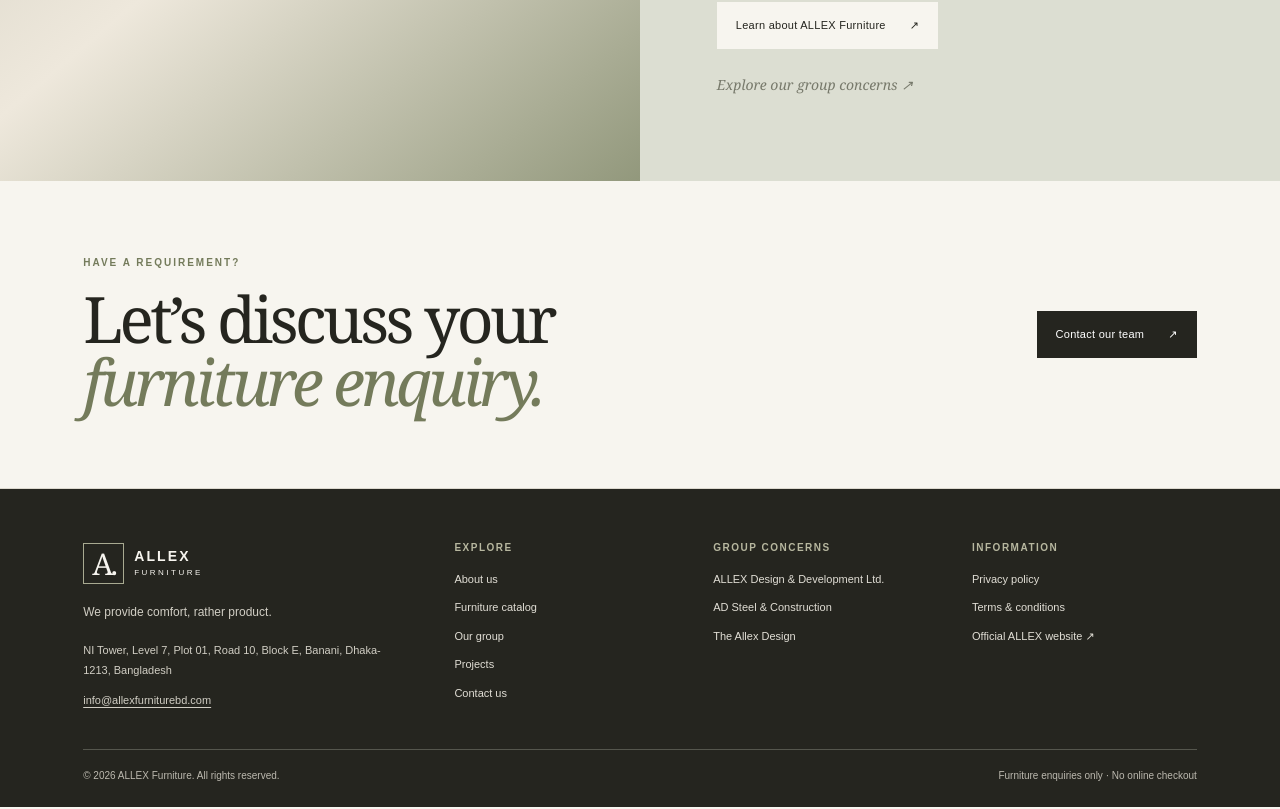
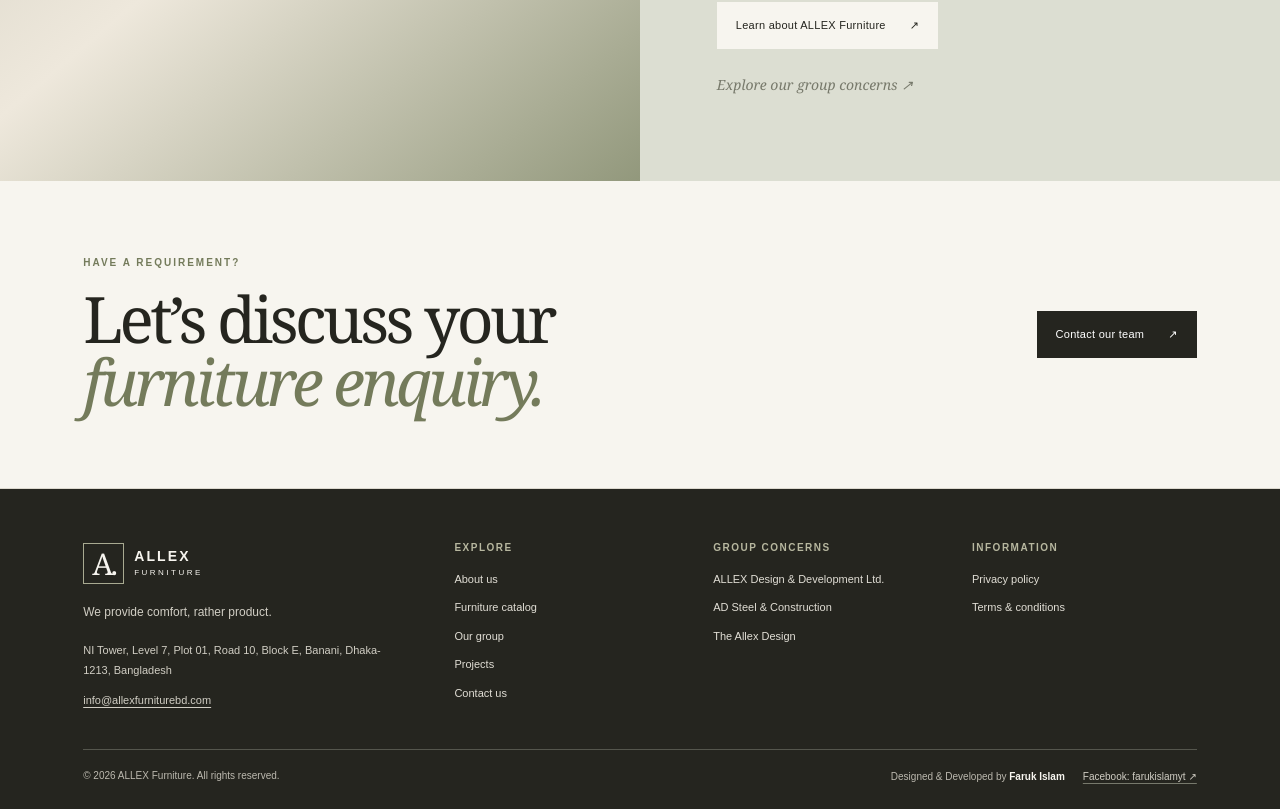
Before and after one commit to Allexfurniture/allexfurniture, a Next.js app: page / in a window 1280 px wide. Shown: the part 2772-3581 px from the top of the page. Built offline with nearby package versions, Linux system fonts and the light colour scheme; no server answers; the database is empty.

Commit message:
style: organize footer and add developer credit

```diff
--- a/app/globals.css
+++ b/app/globals.css
@@ -196,3 +196,10 @@ h1,h2,h3,p{margin-top:0}h1,h2{font-family:Georgia,'Times New Roman',serif;font-w
 .hero-product-image{object-fit:contain;padding:clamp(18px,4vw,48px)}
 
 .contact-location-secondary{margin-top:20px;padding-top:18px;border-top:1px solid var(--line)}.contact-location-secondary .eyebrow{margin-bottom:8px}
+
+/* Footer credit */
+.developer-credit{display:flex;align-items:center;justify-content:flex-end;flex-wrap:wrap;gap:8px 18px;text-align:right;line-height:1.7}
+.developer-credit strong{color:var(--paper);font-weight:600}
+.developer-credit a{color:#d1cec4;text-decoration:underline;text-decoration-color:#77796c;text-underline-offset:3px}
+.developer-credit a:hover{color:#fff;text-decoration-color:#fff}
+@media(max-width:650px){.developer-credit{justify-content:flex-start;text-align:left;gap:4px 14px}.footer-bottom{align-items:flex-start}}
--- a/components/site-footer.tsx
+++ b/components/site-footer.tsx
@@ -33,12 +33,11 @@ export function SiteFooter() {
         <h2>Information</h2>
         <Link href="/privacy-policy">Privacy policy</Link>
         <Link href="/terms">Terms & conditions</Link>
-        <a href={COMPANY.website} target="_blank" rel="noreferrer">Official ALLEX website ↗</a>
       </div>
     </div>
     <div className="footer-bottom">
       <span>© {new Date().getFullYear()} ALLEX Furniture. All rights reserved.</span>
-      <span>Furniture enquiries only · No online checkout</span>
+      <div className="developer-credit"><span>Designed &amp; Developed by <strong>Faruk Islam</strong></span><a href="https://www.facebook.com/farukislamyt" target="_blank" rel="noopener noreferrer" aria-label="Faruk Islam on Facebook">Facebook: farukislamyt ↗</a></div>
     </div>
   </footer>;
 }
```
